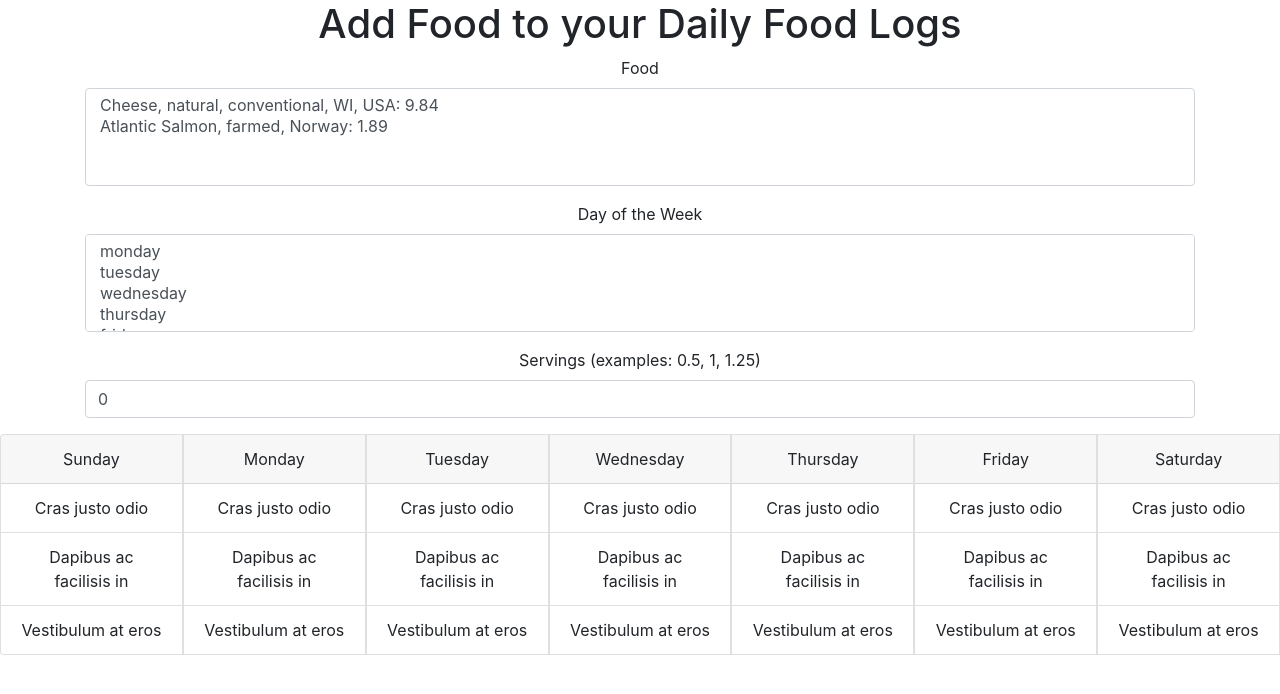
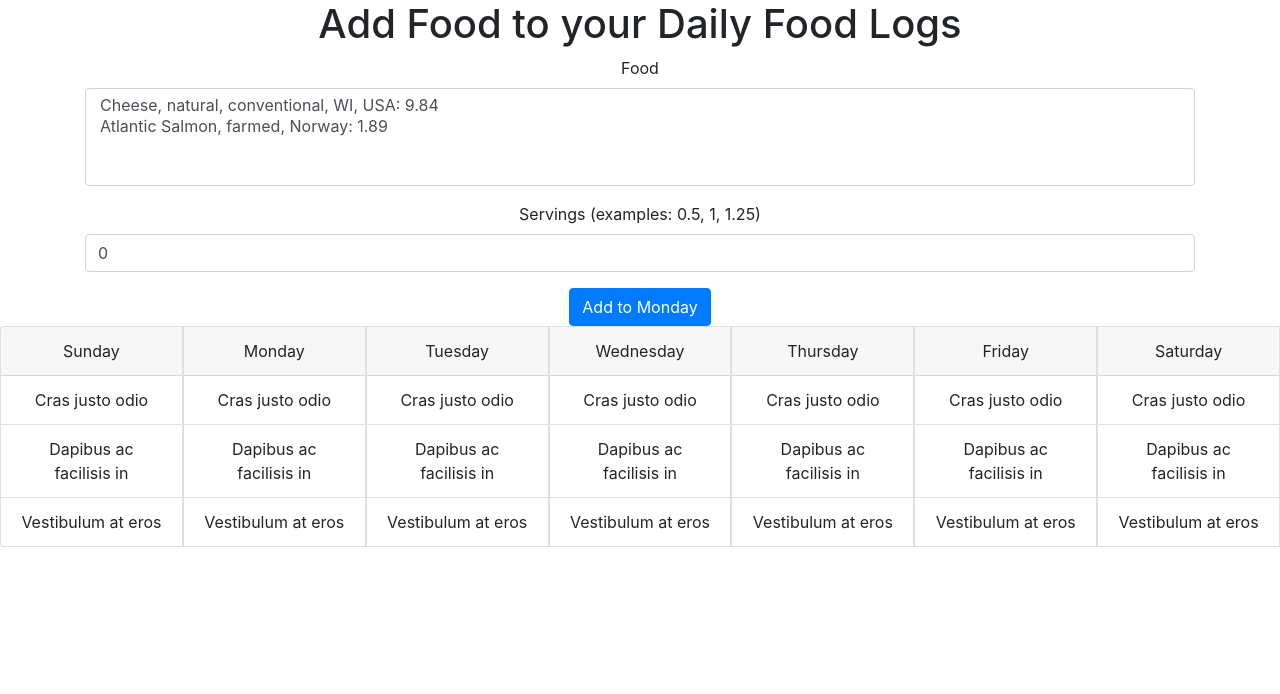
Before and after one commit to Marie-Burns22/food_ui, a React (Create React App) app: page / in a window 1280 px wide. Shown: the top 694 px of the page. Built offline with nearby package versions, Linux system fonts and the light colour scheme.

Commit message:
Add button to add food and servings to a specfic day's log. Need to make for all days.

```diff
--- a/src/DailyFoodCard.js
+++ b/src/DailyFoodCard.js
@@ -1,5 +1,5 @@
-import React, { useState } from 'react';
-import { CardGroup, Card, ListGroup, ListGroupItem } from 'react-bootstrap'
+import React from 'react';
+import { Card, ListGroup, ListGroupItem } from 'react-bootstrap'
 
 export default function DailyFoodCard({dailyDiet, day}){
 
--- a/src/DietLogForm.js
+++ b/src/DietLogForm.js
@@ -1,5 +1,5 @@
 import React, {Fragment, useState} from 'react';
-import {Form, CardGroup} from 'react-bootstrap'
+import {Form, CardGroup, Button} from 'react-bootstrap'
 import DailyFoodCard from './DailyFoodCard';
 
 export default function DietLogForm(){
@@ -15,7 +15,7 @@ export default function DietLogForm(){
     const [servings, setServings] = useState(0);
 
     const foods = [{ name: "Cheese, natural, conventional, WI, USA", carbon: 9.84, category: "Dairy"}, {name: "Atlantic Salmon, farmed, Norway", carbon: 1.89, category: "Seafood"}];
-    const days = ["monday", "tuesday", "wednesday","thursday", "friday", "saturday", "sunday"]
+    const days = ["Monday", "Tuesday", "Wednesday","Thursday", "friday", "saturday", "sunday"]
 
     function handleChangeFood(e) {
         const foodName = e.target.value;
@@ -27,6 +27,22 @@ export default function DietLogForm(){
         setSelectedDay(e.target.value);
     };
 
+    const addMonday = () => {
+        let foodObject = makeFoodObject();
+        let newMonday = [...monday, foodObject]
+        console.log("in add Monday", foodObject);
+        console.log("new Monday", newMonday);
+        setMonday(newMonday);
+        console.log(monday)
+    }
+
+    const makeFoodObject = () => {
+        let foodObject = {};
+        foodObject["food"] = selectedFood;
+        foodObject["servings"] = servings;
+        return foodObject;
+        console.log("in makeFood", foodObject);
+    }
     return(
 
         <Fragment>
@@ -45,7 +61,7 @@ export default function DietLogForm(){
                     </Form.Control>
                 </Form.Group>
 
-                <Form.Group controlId="foodForm.category" >
+                {/* <Form.Group controlId="foodForm.category" >
                     <Form.Label>Day of the Week</Form.Label>
                     <Form.Control
                         required
@@ -55,8 +71,8 @@ export default function DietLogForm(){
                             {days.map(day => (
                                 <option key={day} name='day' value={day}>{day}</option>
                             ))}
-                    </Form.Control>
-                </Form.Group>
+                    </Form.Control> */}
+                {/* </Form.Group> */}
 
                 <Form.Group controlId="foodForm.emissionsAmount" >
                     <Form.Label>Servings (examples: 0.5, 1, 1.25)</Form.Label>
@@ -67,7 +83,9 @@ export default function DietLogForm(){
                         value={servings}
                     />
                 </Form.Group>
-
+                <Button variant="primary" onClick={addMonday} >
+                    Add to Monday
+                </Button>
             </Form>
 
         <CardGroup>
```
